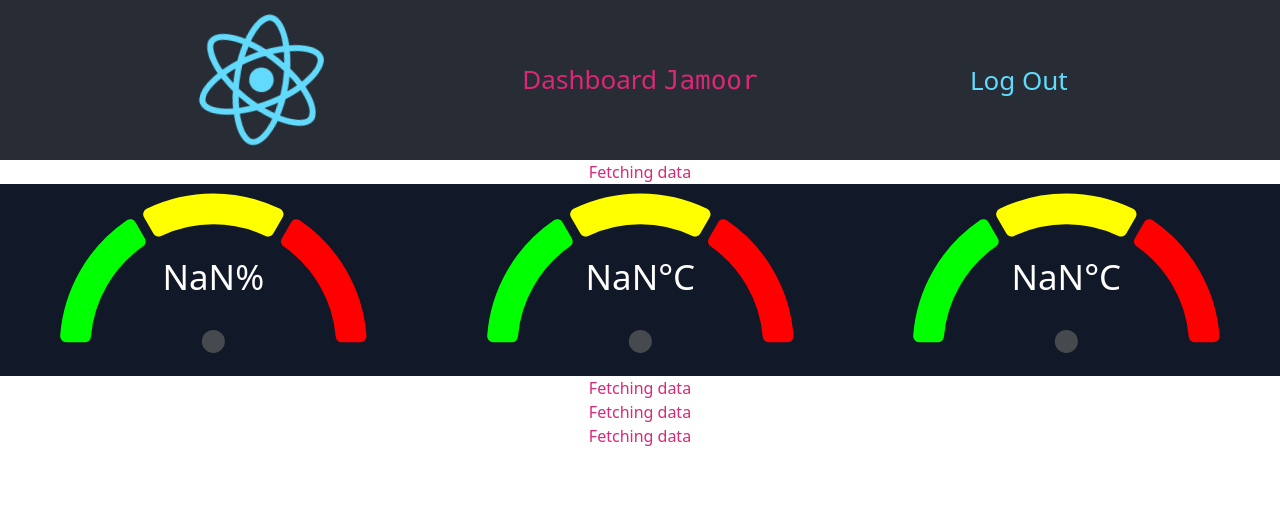
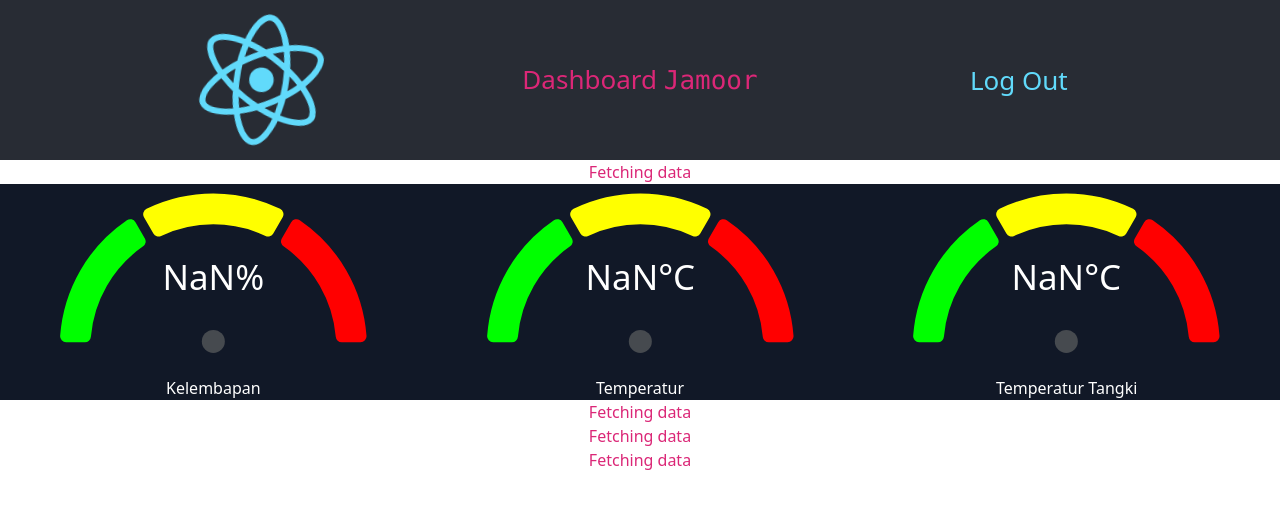
Before and after one commit to mhazhary/jamoor-cra, a React (Create React App) app: page / in a window 1280 px wide. Shown: the top 508 px of the page. Built offline with nearby package versions, Linux system fonts and the light colour scheme; no server answers.

Commit message:
add name for every gauge

```diff
--- a/src/App.jsx
+++ b/src/App.jsx
@@ -88,24 +88,36 @@ function App() {
         {isHardwareConnected}
       </p>
       <div className="md:grid grid-cols-3 bg-gray-900">
+        <div className="flex-1">
           <GaugeChart
             id="gauge-chart1"
-          className="flex-1"
             percent={valV1}
             formatTextValue={(value) => `${value}%`}
           />
+          <p className="text-white">
+            Kelembapan
+          </p>
+        </div>
+        <div className="flex-1">
           <GaugeChart
             id="gauge-chart2"
-          className="flex-1"
             percent={valV2}
             formatTextValue={(value) => `${value}°C`}
           />
+          <p className="text-white">
+            Temperatur
+          </p>
+        </div>
+        <div className="flex-1">
           <GaugeChart
             id="gauge-chart3"
-          className="flex-1"
             percent={valV3}
             formatTextValue={(value) => `${value}°C`}
           />
+          <p className="text-white">
+            Temperatur Tangki
+          </p>
+        </div>
       </div>
       <p className="text-pink-600">
         {valV1}
```
Lines whose indentation alone changed are shown as unchanged.
